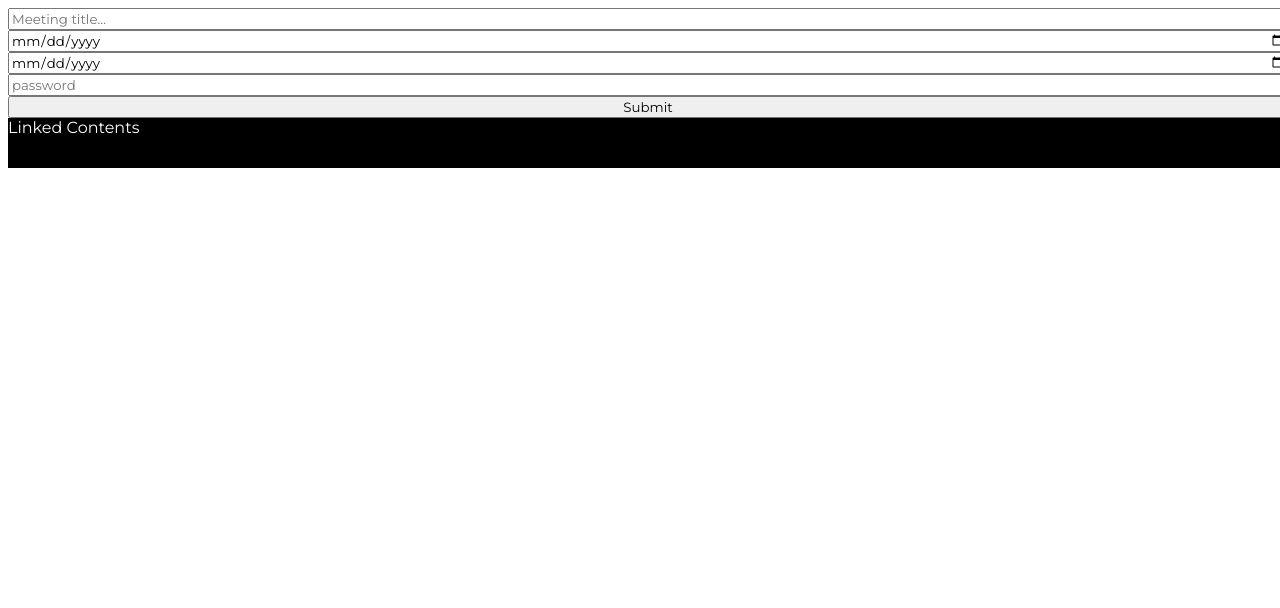
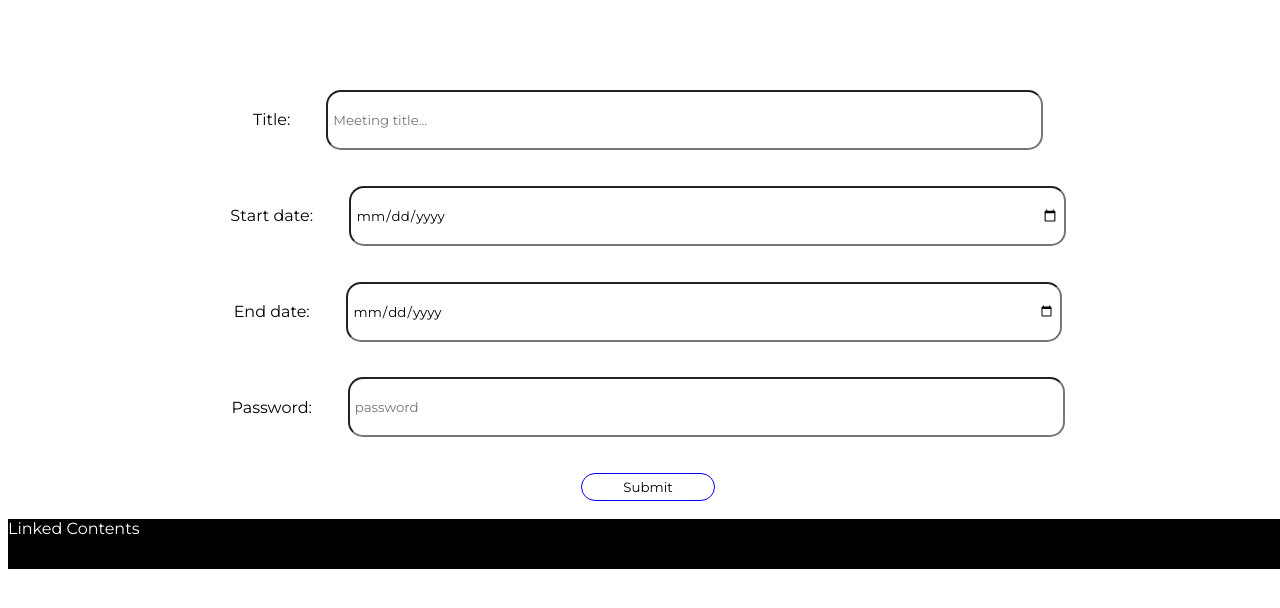
Before and after one commit to Zedtek-me/Convidex, a React app in the folder Frontend/: page /create-meeting in a window 1280 px wide. Shown: the top 608 px of the page. Built offline with nearby package versions, Linux system fonts and the light colour scheme.

Commit message:
formatted meeting creation component; added a few more css; modified a util func

```diff
--- a/Frontend/src/components/homeComponents/CreateMeeting.jsx
+++ b/Frontend/src/components/homeComponents/CreateMeeting.jsx
@@ -1,16 +1,53 @@
 import React, {useState} from "react"
-import { handleMeetingInput, handleSubmitForm } from "../../utilities/meetingInfoUtils"
+import { handleMeetingInput, CREATE_MEETING } from "../../utilities/meetingInfoUtils"
+import { useLazyQuery, useMutation, gql } from "@apollo/client"
+import { createContext } from "react"
 
 const CreateMeeting = ()=>{
     let [meetingInfo, setMeetingInfo] = useState({})
+    let [createMeetingFunc, {loading : createLoading, data : createDataa, error : createError}] = useMutation(CREATE_MEETING)
+
+    const handleSubmitForm = (e)=>{
+        let element;
+        element = e.target
+        console.log("state info to be submitted...", meetingInfo)
+        if(element.name == "create-meeting"){
+            // send a request to the create-meeting mutation on the backend
+            createMeetingFunc({
+                variables:{
+                    title:meetingInfo["meeting-title"],
+                    password:meetingInfo["meeting-password"]
+                }
+            })
+        }
+
+        else if(element.name == "join-meeting"){
+            // send a request to join the meeting
+        }
+    }
+
     return (
         <div className="create-meeting">
             <form>
-                <input type="text" name="meeting-title" placeholder="Meeting title..." id="meeting-title" onChange={(e)=> handleMeetingInput(e,setMeetingInfo)}/>
-                <input type="date" id="start-date" name="start-date" onChange={(e)=> handleMeetingInput(e,setMeetingInfo)}/>
-                <input type="date" id="end-date" name="end-date" onChange={(e)=> handleMeetingInput(e,setMeetingInfo)}/>
-                <input type="password" name="meeting-password" id="meeting-password" placeholder="password" onChange={(e)=>handleMeetingInput(e, setMeetingInfo)}/>
-                <button type="button" name="create-meeting" onClick={(e)=>handleSubmitForm(e, meetingInfo)}>Submit</button>
+                <label htmlFor="meeting-title">
+                    <p id="title-txt">Title:</p>
+                    <input type="text" name="meeting-title" placeholder="Meeting title..." id="meeting-title" onChange={(e)=> handleMeetingInput(e,setMeetingInfo)}/>
+                </label>
+                <label htmlFor="start-date">
+                    <p id="start-date-txt">Start date:</p>
+                    <input type="date" id="start-date" name="start-date" onChange={(e)=> handleMeetingInput(e,setMeetingInfo)}/>
+                </label>
+                <label htmlFor="end-date">
+                    <p id="end-date-txt">End date:</p>
+                    <input type="date" id="end-date" name="end-date" onChange={(e)=> handleMeetingInput(e,setMeetingInfo)}/>
+                </label>
+                <label htmlFor="password">
+                    <p id="password-txt">Password:</p>
+                    <input type="password" name="meeting-password" id="meeting-password" placeholder="password" onChange={(e)=>handleMeetingInput(e, setMeetingInfo)}/>
+                </label>
+                <label htmlFor="btn" id="btn-label">
+                    <button type="button" name="create-meeting" id="create-btn" onClick={(e)=>handleSubmitForm(e)}>Submit</button>
+                </label>
             </form>
         </div>
     )
--- a/Frontend/src/components/homeComponents/Home.css
+++ b/Frontend/src/components/homeComponents/Home.css
@@ -173,9 +173,49 @@ html, body, #root{
 .create-meeting{
     display: flex;
     flex-direction: column;
+    width: 70%;
+    height: 100%;
+    margin-top: 5%;
+    align-self: center;
 }
 
 .create-meeting form{
     display: flex;
     flex-direction: column;
 }
+
+.create-meeting form label{
+    display: flex;
+    flex-direction: row;
+    justify-content: center;
+    align-items: center;
+    text-align: left;
+}
+
+.create-meeting form label > input{
+    width: 80%;
+    height: 60px;
+    border-radius: 15px;
+    padding: 5px;
+    text-align: left;
+}
+
+.create-meeting form label > * {
+    margin:2%;
+}
+
+#create-btn{
+    width: 15%;
+    height: 10%;
+    padding: 5px;
+    background-color: white;
+    border: solid 1px blue;
+    border-radius: 15px;
+    cursor: pointer;
+    transition: all .4s ease-in-out;
+}
+
+#create-btn:hover{
+    background-color: blue;
+    color: white;
+}
--- a/Frontend/src/components/homeComponents/JoinMeeting.jsx
+++ b/Frontend/src/components/homeComponents/JoinMeeting.jsx
@@ -4,7 +4,7 @@ import React from "react"
 const JoinMeeting = ()=>{
 
     return (
-        <div className="join-meeting">
+        <div className="join-meeting-form">
             Join meeting page
         </div>
     )
--- a/Frontend/src/utilities/meetingInfoUtils.js
+++ b/Frontend/src/utilities/meetingInfoUtils.js
@@ -1,3 +1,19 @@
+import { gql } from "@apollo/client";
+
+
+export const CREATE_MEETING = gql`
+    mutation CreateMeeting($title:String!, $password:String, $startDate:Date, $endDate:Date){
+        createMeeting(title:$title, password:$password, startDate:$startDate, endDate:$endDate){
+            message
+            meeting{
+                title
+                password
+                link
+            }
+        }
+    }
+`
+
 export const handleMeetingInput = (e, stateSetter)=>{
         let element, key, value, data;
         element = e.target
@@ -12,17 +28,3 @@ export const handleMeetingInput = (e, stateSetter)=>{
             }
         })
 }
-
-
-export const handleSubmitForm = (e, stateInfo)=>{
-    let element;
-    element = e.target
-    console.log("state info to be submitted...", stateInfo)
-    if(element.name == "create-meeting"){
-        // send a request to the create-meeting endpoint on the backend
-    }
-
-    else if(element.name == "join-meeting"){
-        // send a request to join the meeting
-    }
-}
```
